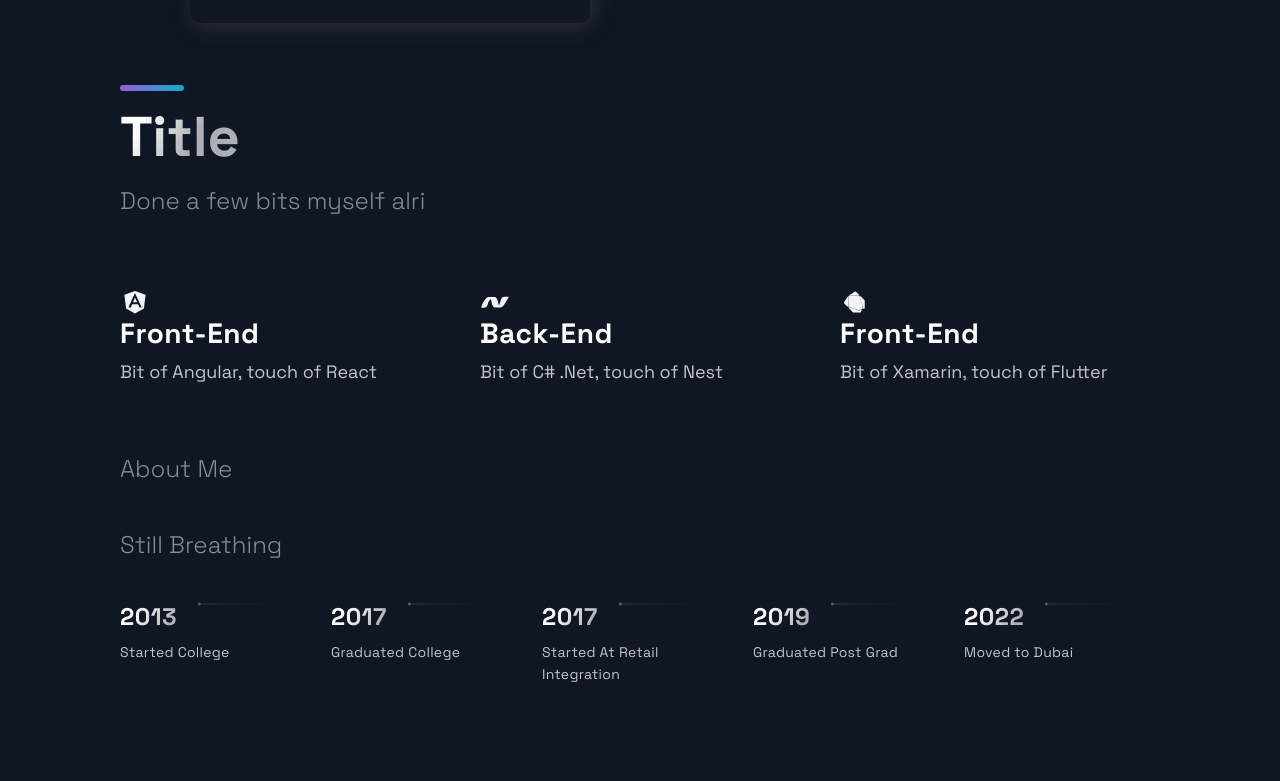
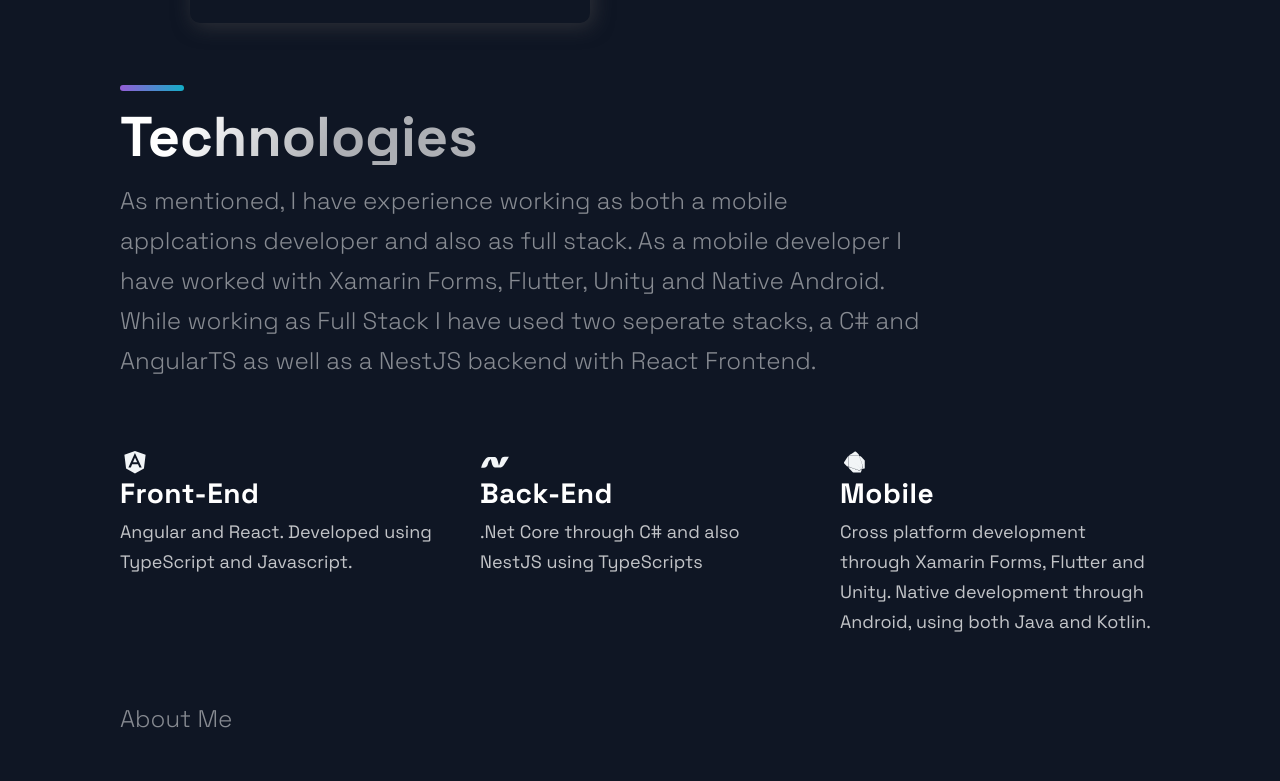
Before and after one commit to bradshaw10/ReactJSPortfolio, a Next.js app: page / in a window 1280 px wide. Shown: the part 3359-4140 px from the top of the page. Built offline with nearby package versions, Linux system fonts and the light colour scheme.

Commit message:
updated info

```diff
--- a/src/components/Technologies/Technologies.js
+++ b/src/components/Technologies/Technologies.js
@@ -8,31 +8,31 @@
   <SectionDivider />
   <br />
     <SectionTitle>
-      Title
+      Technologies
     </SectionTitle>
     <SectionText>
-      Done a few bits myself alri
+      As mentioned, I have experience working as both a mobile applcations developer and also as full stack. As a mobile developer I have worked with Xamarin Forms, Flutter, Unity and Native Android. While working as Full Stack I have used two seperate stacks, a C# and AngularTS as well as a NestJS backend with  React Frontend.
     </SectionText>
     <List>
       <ListItem>
         <DiAngularSimple size="3rem" />
         <ListTitle>Front-End</ListTitle>
         <ListParagraph>
-          Bit of Angular, touch of React
+          Angular and React. Developed using TypeScript and Javascript.
         </ListParagraph>
       </ListItem>
       <ListItem>
         <DiDotnet size="3rem" />
         <ListTitle>Back-End</ListTitle>
         <ListParagraph>
-          Bit of C# .Net, touch of Nest
+          .Net Core through C# and also NestJS using TypeScripts
         </ListParagraph>
       </ListItem>
       <ListItem>
         <DiDart size="3rem" />
-        <ListTitle>Front-End</ListTitle>
+        <ListTitle>Mobile</ListTitle>
         <ListParagraph>
-          Bit of Xamarin, touch of Flutter
+          Cross platform development through Xamarin Forms, Flutter and Unity. Native development through Android, using both Java and Kotlin.
         </ListParagraph>
       </ListItem>
     </List>
--- a/src/components/TimeLine/TimeLine.js
+++ b/src/components/TimeLine/TimeLine.js
@@ -44,7 +44,8 @@
     <Section id="about">
       <SectionText>About Me</SectionText>
       <SectionText>
-        Still Breathing
+      I am an avid fan and practitioner of both Football and Mixed Martial Arts. I have trained and competed in both since I was young, and I am certified to coach both from the respective national governing bodies
+      Programming – I am constantly looking to learn new programming techniques and build my own custom applications. I am currently undertaking a course to become certified in Kotlin and Flutter. All of my personal projects are available on my Github.
       </SectionText>
       <CarouselContainer ref={carouselRef} onScroll={handleScroll}>
         <>
```
Also changed, not shown: 6 other files (tests, documents, lock files or other folders).
